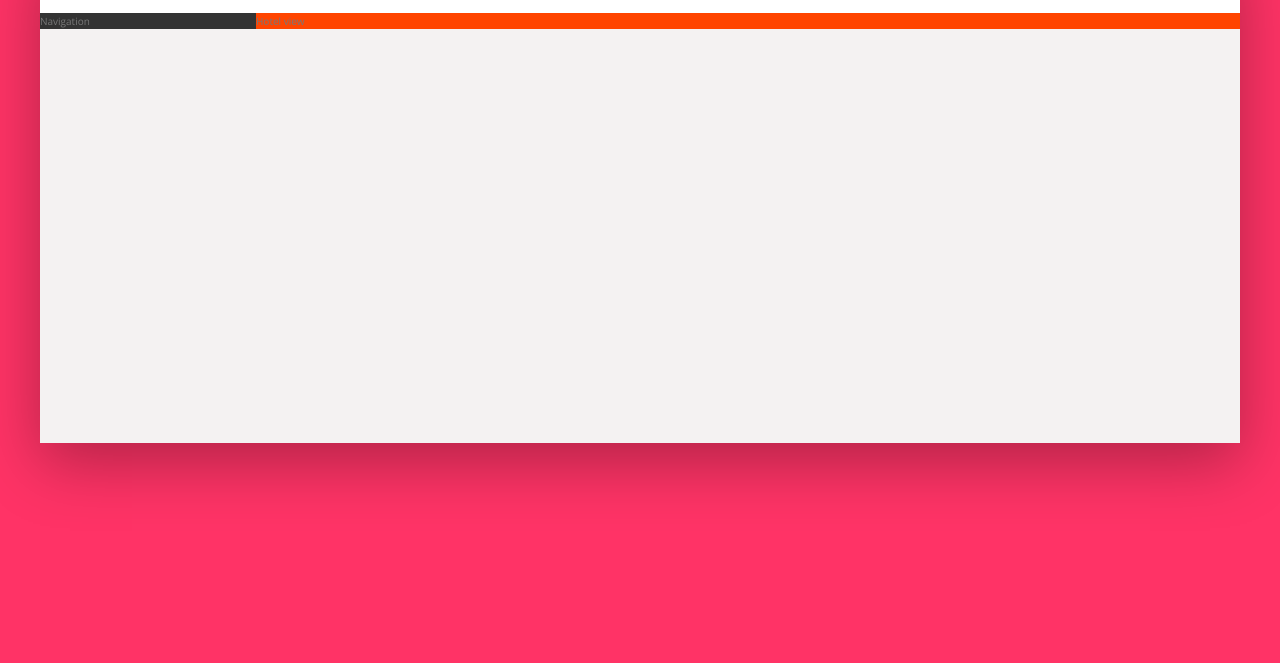
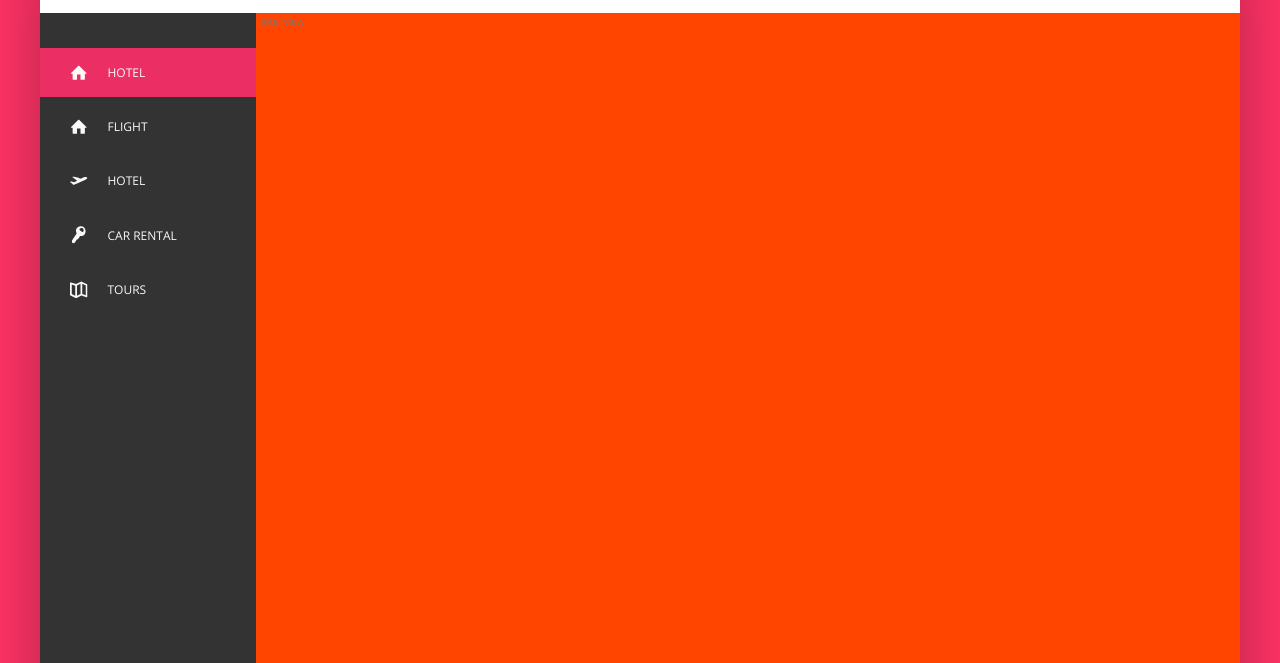
Before and after one commit to Flatchek/Trillo, a website: page index.html in a window 1280 px wide. Shown: the part 137-800 px from the top of the page. Drawn offline with nearby package versions, Linux system fonts and the light colour scheme.

Commit message:
add side navigation

```diff
--- a/index.html
+++ b/index.html
@@ -55,8 +55,55 @@
           </div>
         </nav>
       </header>
+
       <div class="content">
-        <nav class="sidebar">Navigation</nav>
+        <nav class="sidebar">
+          <ul class="side-nav">
+            <li class="side-nav__item side-nav__item--active">
+              <a href="#" class="side-nav__link">
+                <svg class="side-nav__icon">
+                  <use xlink:href="img/sprite.svg#icon-home"></use>
+                </svg>
+                <span>Hotel</span>
+              </a>
+            </li>
+            <li class="side-nav__item">
+              <a href="#" class="side-nav__link">
+                <svg class="side-nav__icon">
+                  <use xlink:href="img/sprite.svg#icon-home"></use>
+                </svg>
+                <span>Flight</span>
+              </a>
+            </li>
+            <li class="side-nav__item">
+              <a href="#" class="side-nav__link">
+                <svg class="side-nav__icon">
+                  <use xlink:href="img/sprite.svg#icon-aircraft-take-off"></use>
+                </svg>
+                <span>Hotel</span>
+              </a>
+            </li>
+            <li class="side-nav__item">
+              <a href="#" class="side-nav__link">
+                <svg class="side-nav__icon">
+                  <use xlink:href="img/sprite.svg#icon-key"></use>
+                </svg>
+                <span>Car rental</span>
+              </a>
+            </li>
+            <li class="side-nav__item">
+              <a href="#" class="side-nav__link">
+                <svg class="side-nav__icon">
+                  <use xlink:href="img/sprite.svg#icon-map"></use>
+                </svg>
+                <span>Tours</span>
+              </a>
+            </li>
+          </ul>
+
+          <div class="legal">&copy: 2017 by trillo. All rights reserved</div>
+        </nav>
+
         <main class="hotel-view">Hotel view</main>
       </div>
     </div>
--- a/sass/_components.scss
+++ b/sass/_components.scss
@@ -113,3 +113,72 @@
     margin-right: 1rem;
   }
 }
+
+////////////////////////////////////////////////////////////////
+//SIDE-NAVIGATION
+
+.side-nav {
+  font-size: 1.2rem;
+  list-style: none;
+  margin-top: 3.5rem;
+  &__item {
+    position: relative;
+
+    &:not(:last-child) {
+      margin-bottom: 0.5rem;
+    }
+  }
+  &__item::before {
+    content: "";
+    position: absolute;
+    top: 0;
+    left: 0;
+    height: 100%;
+    width: 3px;
+    background-color: var(--color-primary);
+    transform: scaleY(0);
+
+    transition: transform 1s, width 0.4s cubic-bezier(1, 0, 0, 1) 0.2s,
+      background-color 0.1s;
+  }
+
+  &__item:hover::before,
+  &__item--active::before {
+    transform: scaleY(1);
+    width: 100%;
+  }
+
+  &__item:active::before {
+    background-color: var(--color-primary-light);
+  }
+
+  &__link:link,
+  &__link:visited {
+    color: var(--color--grey-light-1);
+    text-decoration: none;
+    text-transform: uppercase;
+    display: block;
+    padding: 1.5rem 3rem;
+    position: relative;
+    z-index: 10;
+    display: flex;
+    align-items: center;
+  }
+
+  &__icon {
+    width: 1.75rem;
+    height: 1.75rem;
+    margin-right: 2rem;
+    fill: currentColor;
+  }
+}
+
+////////////////////////////////////////////////////////////////
+//LEGAL TEXT
+
+.legal {
+  font-size: 1.2rem;
+  color: var(--color--grey-light-4);
+  text-align: center;
+  padding: 2.5rem;
+}
--- a/sass/_layout.scss
+++ b/sass/_layout.scss
@@ -21,9 +21,14 @@
 .sidebar {
   background-color: var(--color--grey-dark-1);
   flex: 0 0 18%;
+  display: flex;
+  flex-direction: column;
+  justify-content: space-between;
 }
 .hotel-view {
   background-color: #fff;
   background-color: orangered;
+  // TEST
+  height: 80rem;
   flex: 1;
 }
```
Also changed, not shown: css/style.css.
